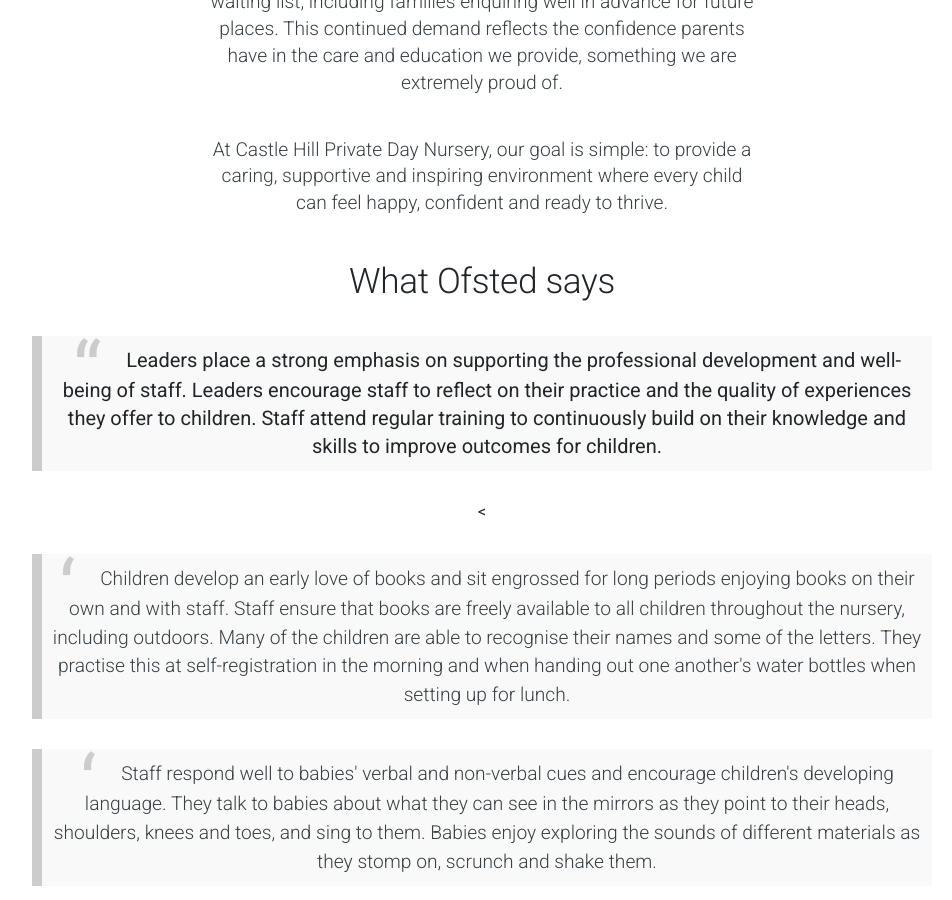
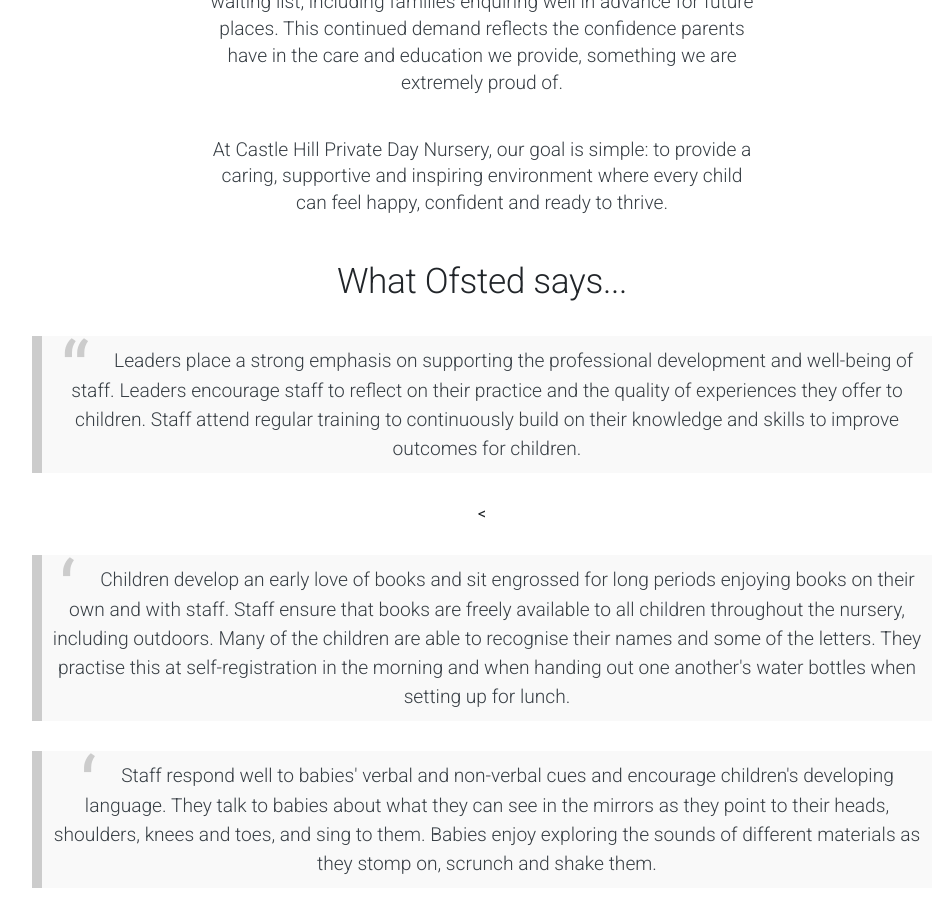
Before and after one commit to Blueberry-Click/castlehilldaynursery.co.uk, a Jekyll site: the page built from why-choose-us/index.html, in a window 1280 px wide and 900 px high, scrolled down 1631 px. Shown: the whole window, without its empty margins (158-1110 px from the left). Built offline with Jekyll 4.4.1, drawn with Linux system fonts in a browser that asks for light colours.

Commit message:
Fix typo.

```diff
--- a/why-choose-us/index.html
+++ b/why-choose-us/index.html
@@ -62,14 +62,14 @@
             environment where
             every child can feel happy, confident and ready to thrive.</p>
 
-          <h2>What Ofsted says</h2>
+          <h2>What Ofsted says...</h2>
 
           <blockquote class="blockquote">
-            <p></p>Leaders place a strong emphasis on supporting the professional development
-            and well-being of staff. Leaders encourage staff to reflect on their practice and
-            the quality of experiences they offer to children. Staff attend regular training to
-            continuously build on their knowledge and skills to improve outcomes for
-            children.</p>
+            <p>Leaders place a strong emphasis on supporting the professional development
+              and well-being of staff. Leaders encourage staff to reflect on their practice and
+              the quality of experiences they offer to children. Staff attend regular training to
+              continuously build on their knowledge and skills to improve outcomes for
+              children.</p>
           </blockquote>
 
 
@@ -79,7 +79,8 @@
               available to all children throughout the nursery, including outdoors. Many of the
               children are able to recognise their names and some of the letters. They practise
               this at self-registration in the morning and when handing out one another's
-              water bottles when setting up for lunch.</blockquote>
+              water bottles when setting up for lunch.</p>
+            </blockquote>
 
             <blockquote class="blockquote">
               <p>Staff respond well to babies' verbal and non-verbal cues and encourage
```
